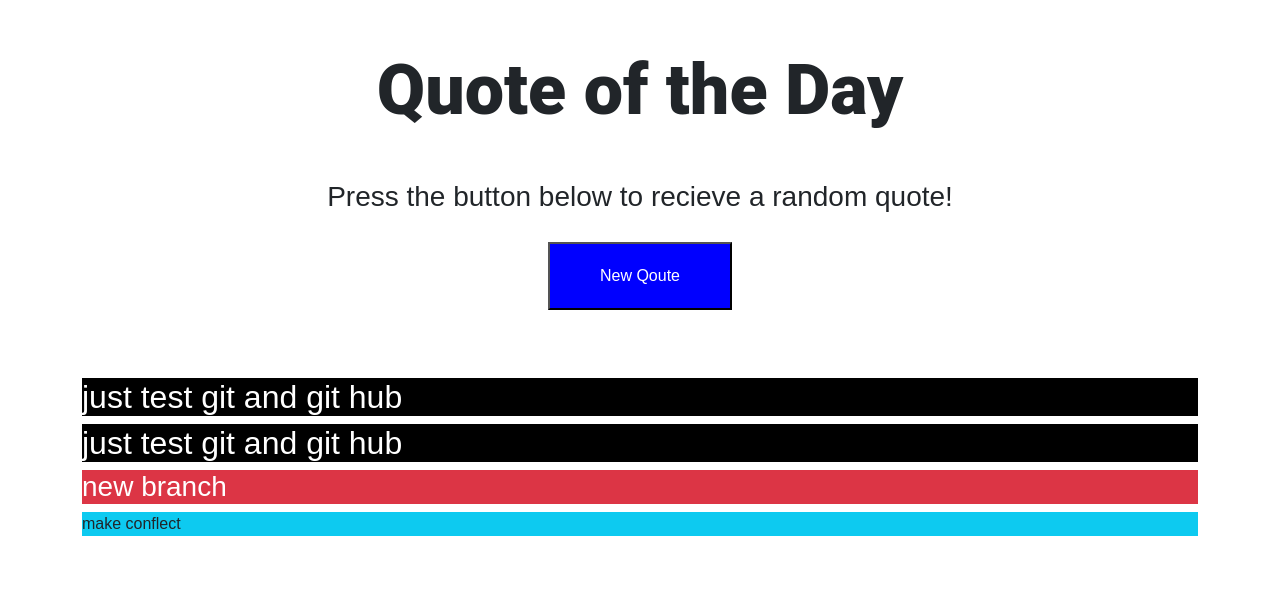
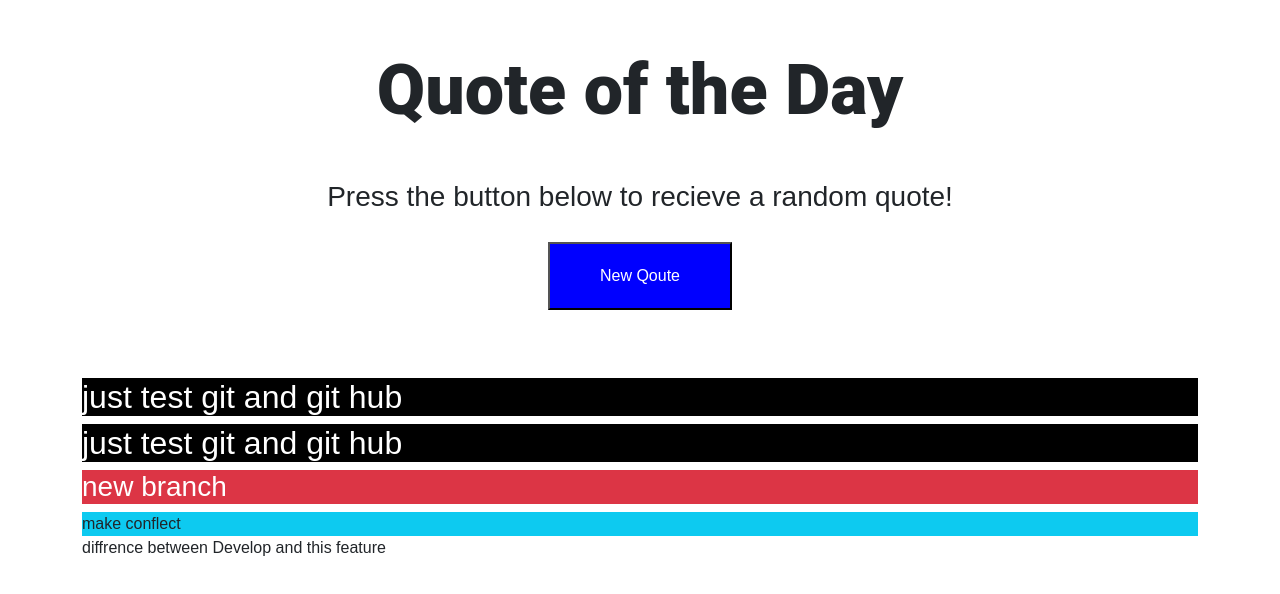
Before and after one commit to spiderghaly/test, a plain HTML site: page index.html in a window 1280 px wide. Drawn offline with Linux system fonts and the light colour scheme.

Commit message:
Difference

```diff
--- a/index.html
+++ b/index.html
@@ -23,6 +23,7 @@
     <div class="bg-info">
         make conflect
     </div>
+    <p>diffrence between Develop and this feature</p>
     </div>
 
 
```
